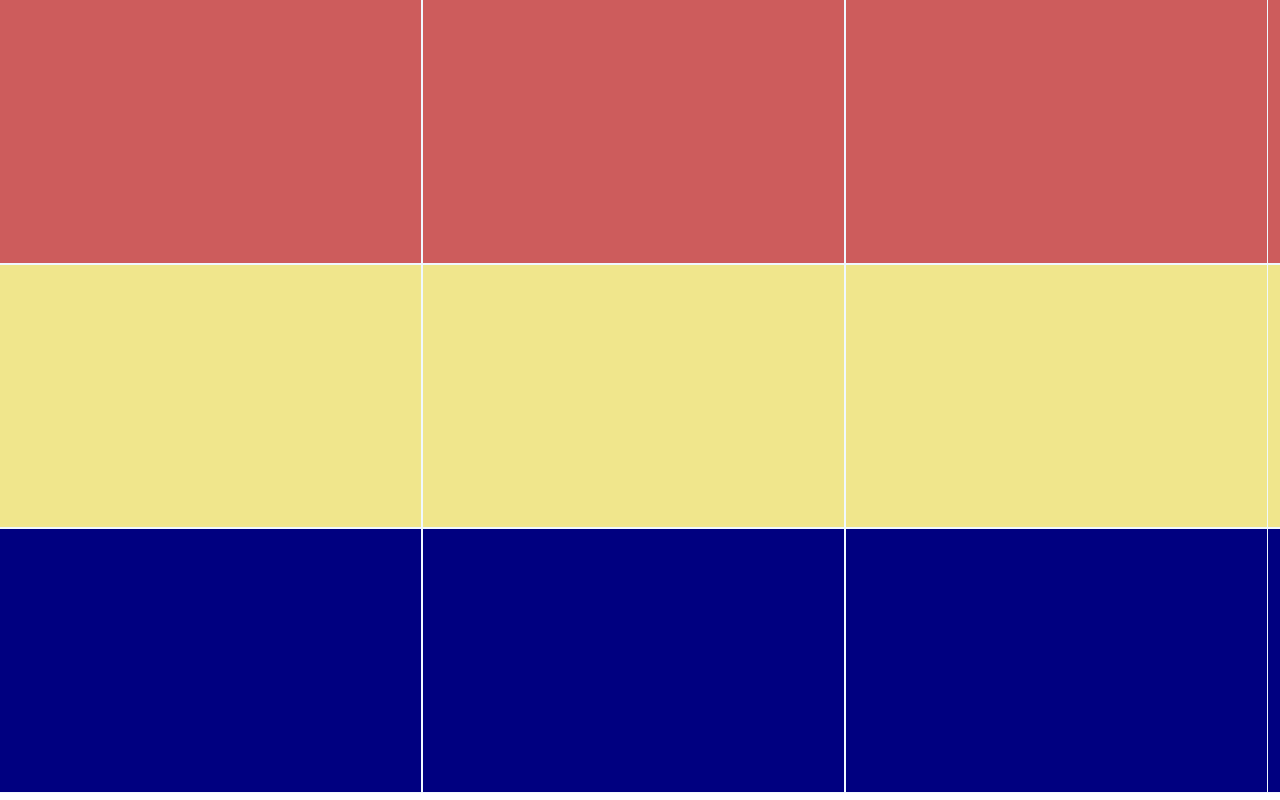
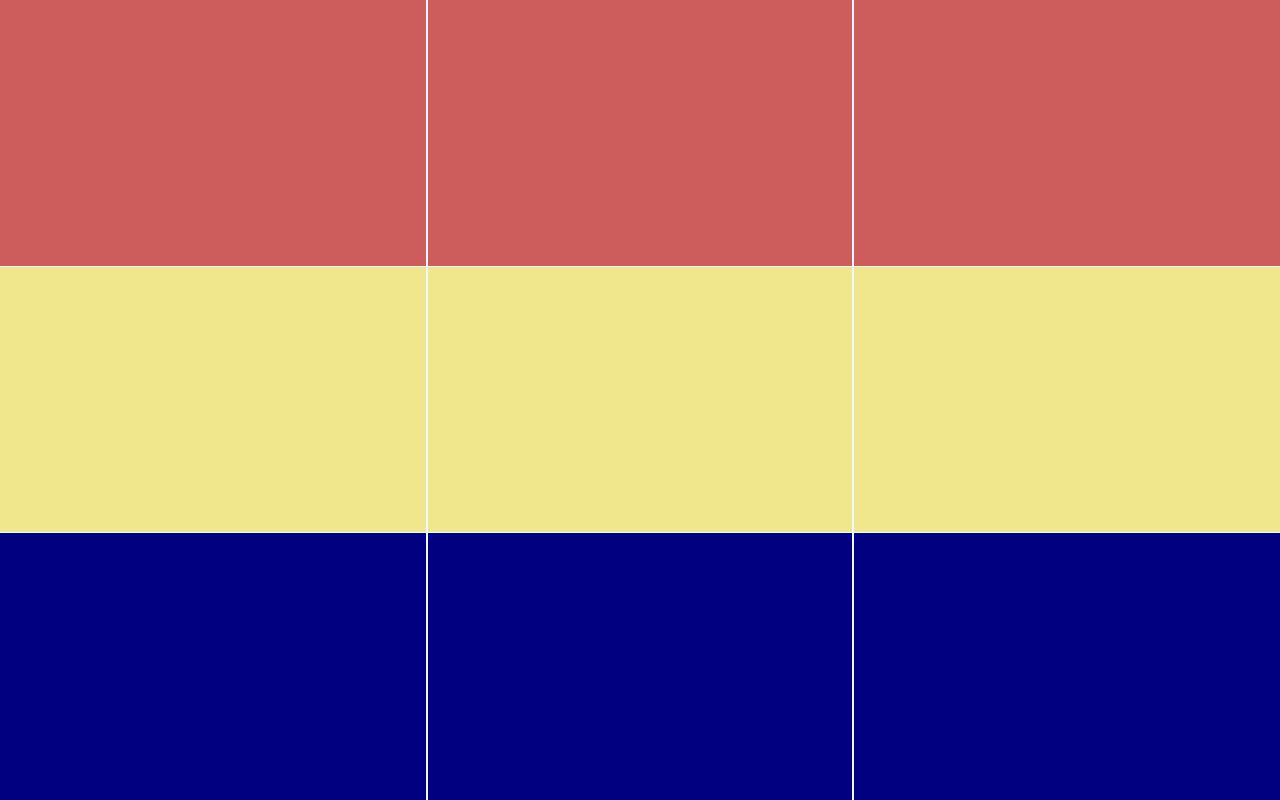
Before and after one commit to acidsound/spectrumCar, a plain HTML site: page index.html in a window 1280 px wide. Drawn offline with Linux system fonts and the light colour scheme.

Commit message:
Fix style

```diff
--- a/index.html
+++ b/index.html
@@ -5,44 +5,73 @@
 <title>SpectrumCar</title>
 <script type="text/javascript" src="main.js"></script>
 <style>
+html, body {
+  width: 100%;
+  height: 100%;
+  padding: 0;
+  margin: 0;
+}
+#panel {
+  width: 100%;
+  height: 100%;
+  background: grey;
+
+  display: -webkit-box;
+
+  display: -webkit-flex;
+
+  display: -ms-flexbox;
+
+  display: flex;
+  -webkit-box-orient: vertical;
+  -webkit-box-direction: normal;
+  -webkit-flex-direction: column;
+      -ms-flex-direction: column;
+          flex-direction: column;
+}
 #fwd, #bwd, #mid {
+  -webkit-box-flex: 1;
+  -webkit-flex: 1;
+      -ms-flex: 1;
+          flex: 1;
+
+  display: -webkit-box;
+
+  display: -webkit-flex;
+
+  display: -ms-flexbox;
+
   display: flex;
-  display: -webkit-flex;
+  -webkit-box-orient: horizontal;
+  -webkit-box-direction: normal;
+  -webkit-flex-direction: row;
+      -ms-flex-direction: row;
+          flex-direction: row;
 }
-div {
-  outline: aliceblue solid 1px;
+
+.left, .middle, .right {
+  -webkit-box-flex: 1;
+  -webkit-flex: 1;
+      -ms-flex: 1;
+          flex: 1;
 }
+
 #fwd {
   background-color: indianred;
-  height: 33vh;
 }
 
 #mid {
   background-color: khaki;
-  height: 33vh;
 }
 
 #bwd {
   background-color: navy;
-  height: 33vh;
 }
 
-.left {
-  width: 33vw;
+div {
+  outline: 1px solid aliceblue;
 }
 
-.middle {
-  width: 33vw;
-}
-
-.right {
-  width: 33vw;
-}
-
-* {
-  padding: 0;
-  margin: 0;
-}
 </style>
 </head>
 <body>
@@ -73,3 +102,4 @@ div {
   </div>
 </div>
 </body>
+</html>
```
Lines whose indentation alone changed are shown as unchanged.
